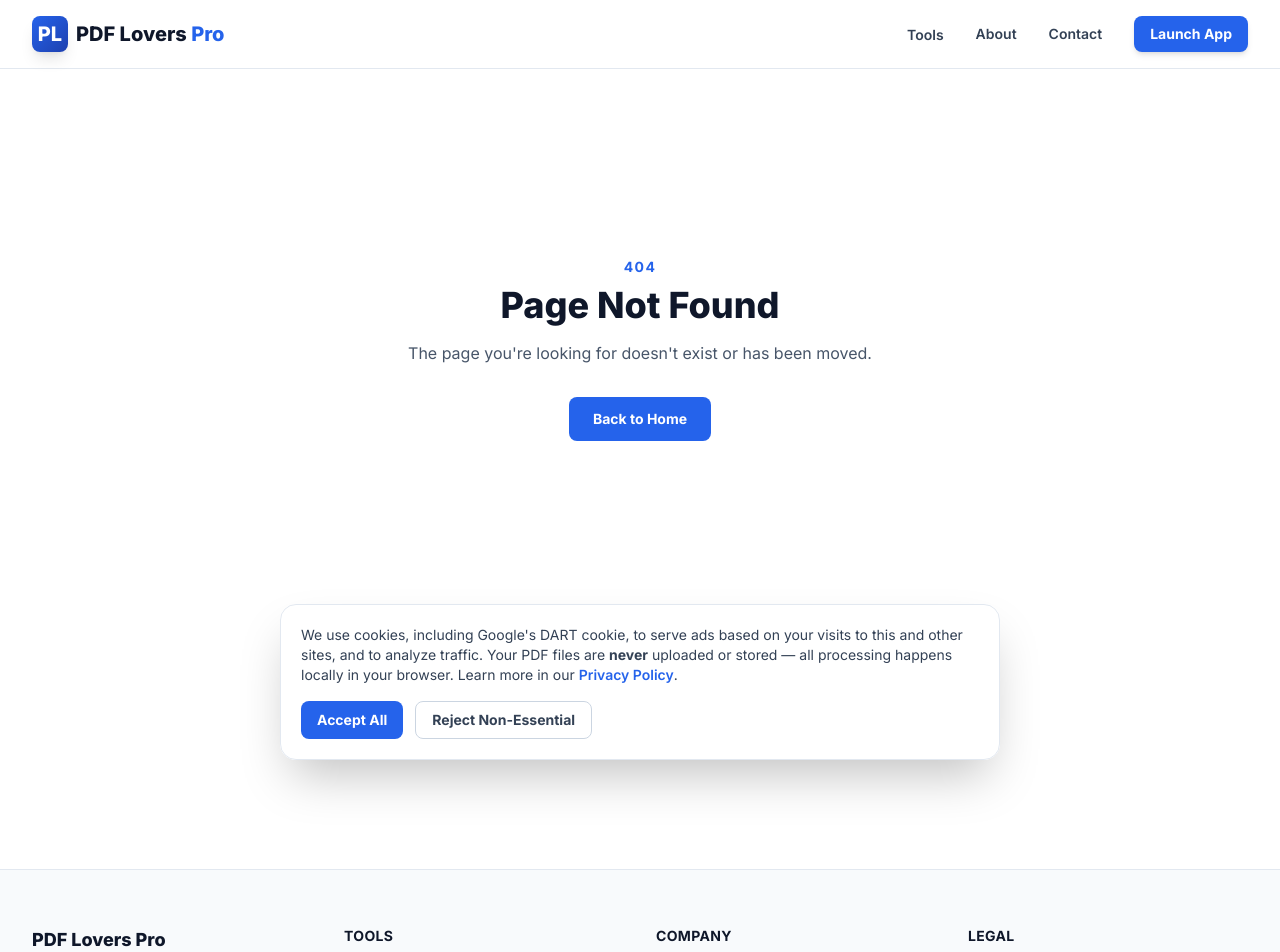
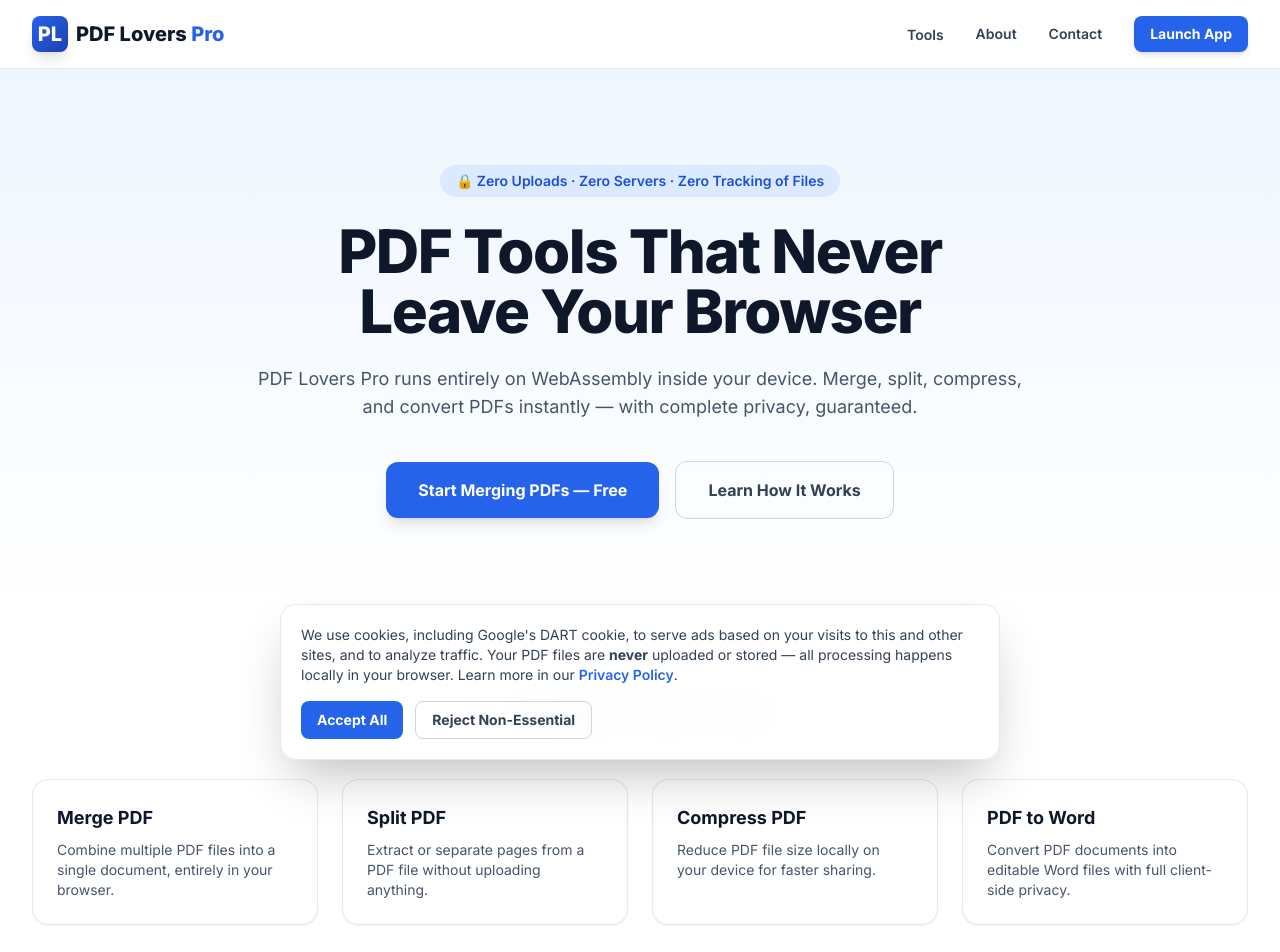
Before and after one commit to hassanasghar971-ui/pdflovers, a Next.js app: page / in a window 1280 px wide. Before the commit this address had no page. Shown: the top 952 px of the page. Built offline with nearby package versions, Linux system fonts and the light colour scheme.

Commit message:
Create main page for PDF tools application
This file contains the main page for the PDF tools application, including metadata, FAQ schema, and links to various tools.

```diff
--- /dev/null
+++ b/app/page.tsx
@@ -0,0 +1,120 @@
+import type { Metadata } from "next";
+import Link from "next/link";
+import { siteConfig, toolRoutes } from "@/lib/site-config";
+
+export const metadata: Metadata = {
+  title: "Free Private PDF Tools — 100% Browser-Based",
+  description: siteConfig.description,
+  alternates: { canonical: siteConfig.url },
+};
+
+const faqs = [
+  {
+    q: "Do you upload my files to a server?",
+    a: "No. Every tool on PDF Lovers Pro processes your files entirely within your own browser using WebAssembly. Your files never leave your device.",
+  },
+  {
+    q: "Is PDF Lovers Pro really free?",
+    a: "Yes. Our core PDF tools are completely free to use, with no sign-up required. The Service is supported by non-intrusive advertising.",
+  },
+  {
+    q: "What happens to my files after I close the tab?",
+    a: "Nothing — because nothing was ever stored. Any in-memory data used during processing is discarded immediately when your browser session ends.",
+  },
+  {
+    q: "Which browsers are supported?",
+    a: "Any modern browser with WebAssembly support, including Chrome, Firefox, Safari, and Edge.",
+  },
+];
+
+export default function HomePage() {
+  const faqSchema = {
+    "@context": "https://schema.org",
+    "@type": "FAQPage",
+    mainEntity: faqs.map((f) => ({
+      "@type": "Question",
+      name: f.q,
+      acceptedAnswer: { "@type": "Answer", text: f.a },
+    })),
+  };
+
+  return (
+    <div>
+      <script
+        type="application/ld+json"
+        dangerouslySetInnerHTML={{ __html: JSON.stringify(faqSchema) }}
+      />
+
+      <section className="relative overflow-hidden bg-gradient-to-b from-brand-50 to-white px-4 py-24 text-center dark:from-slate-900 dark:to-slate-950 sm:px-6 lg:px-8">
+        <div className="mx-auto max-w-3xl animate-fade-in">
+          <span className="inline-flex items-center gap-2 rounded-full bg-brand-100 px-4 py-1.5 text-sm font-semibold text-brand-700 dark:bg-brand-900/40 dark:text-brand-300">
+            🔒 Zero Uploads · Zero Servers · Zero Tracking of Files
+          </span>
+          <h1 className="mt-6 text-4xl font-extrabold tracking-tight text-slate-900 dark:text-white sm:text-6xl">
+            PDF Tools That Never Leave Your Browser
+          </h1>
+          <p className="mt-6 text-lg text-slate-600 dark:text-slate-300">
+            {siteConfig.name} runs entirely on WebAssembly inside your device.
+            Merge, split, compress, and convert PDFs instantly — with complete
+            privacy, guaranteed.
+          </p>
+          <div className="mt-10 flex flex-wrap items-center justify-center gap-4">
+            <Link
+              href="/merge-pdf"
+              className="rounded-xl bg-brand-600 px-8 py-4 text-base font-bold text-white shadow-lg transition hover:bg-brand-700"
+            >
+              Start Merging PDFs — Free
+            </Link>
+            <Link
+              href="/about-us"
+              className="rounded-xl border border-slate-300 px-8 py-4 text-base font-bold text-slate-700 hover:bg-slate-50 dark:border-slate-700 dark:text-slate-200 dark:hover:bg-slate-900"
+            >
+              Learn How It Works
+            </Link>
+          </div>
+        </div>
+      </section>
+
+      <section className="mx-auto max-w-7xl px-4 py-20 sm:px-6 lg:px-8">
+        <h2 className="text-center text-3xl font-extrabold text-slate-900 dark:text-white">
+          Choose Your Tool
+        </h2>
+        <div className="mt-12 grid grid-cols-1 gap-6 sm:grid-cols-2 lg:grid-cols-4">
+          {toolRoutes.map((tool) => (
+            <Link
+              key={tool.slug}
+              href={`/${tool.slug}`}
+              className="group rounded-2xl border border-slate-200 bg-white p-6 shadow-sm transition hover:-translate-y-1 hover:shadow-xl dark:border-slate-800 dark:bg-slate-900"
+            >
+              <h3 className="text-lg font-bold text-slate-900 group-hover:text-brand-600 dark:text-white">
+                {tool.title}
+              </h3>
+              <p className="mt-2 text-sm text-slate-600 dark:text-slate-400">
+                {tool.description}
+              </p>
+            </Link>
+          ))}
+        </div>
+      </section>
+
+      <section className="bg-slate-50 px-4 py-20 dark:bg-slate-900 sm:px-6 lg:px-8">
+        <div className="mx-auto max-w-4xl">
+          <h2 className="text-center text-3xl font-extrabold text-slate-900 dark:text-white">
+            Frequently Asked Questions
+          </h2>
+          <div className="mt-10 space-y-6">
+            {faqs.map((faq) => (
+              <div
+                key={faq.q}
+                className="rounded-xl border border-slate-200 bg-white p-6 dark:border-slate-800 dark:bg-slate-950"
+              >
+                <h3 className="font-bold text-slate-900 dark:text-white">{faq.q}</h3>
+                <p className="mt-2 text-sm text-slate-600 dark:text-slate-400">{faq.a}</p>
+              </div>
+            ))}
+          </div>
+        </div>
+      </section>
+    </div>
+  );
+}
```
